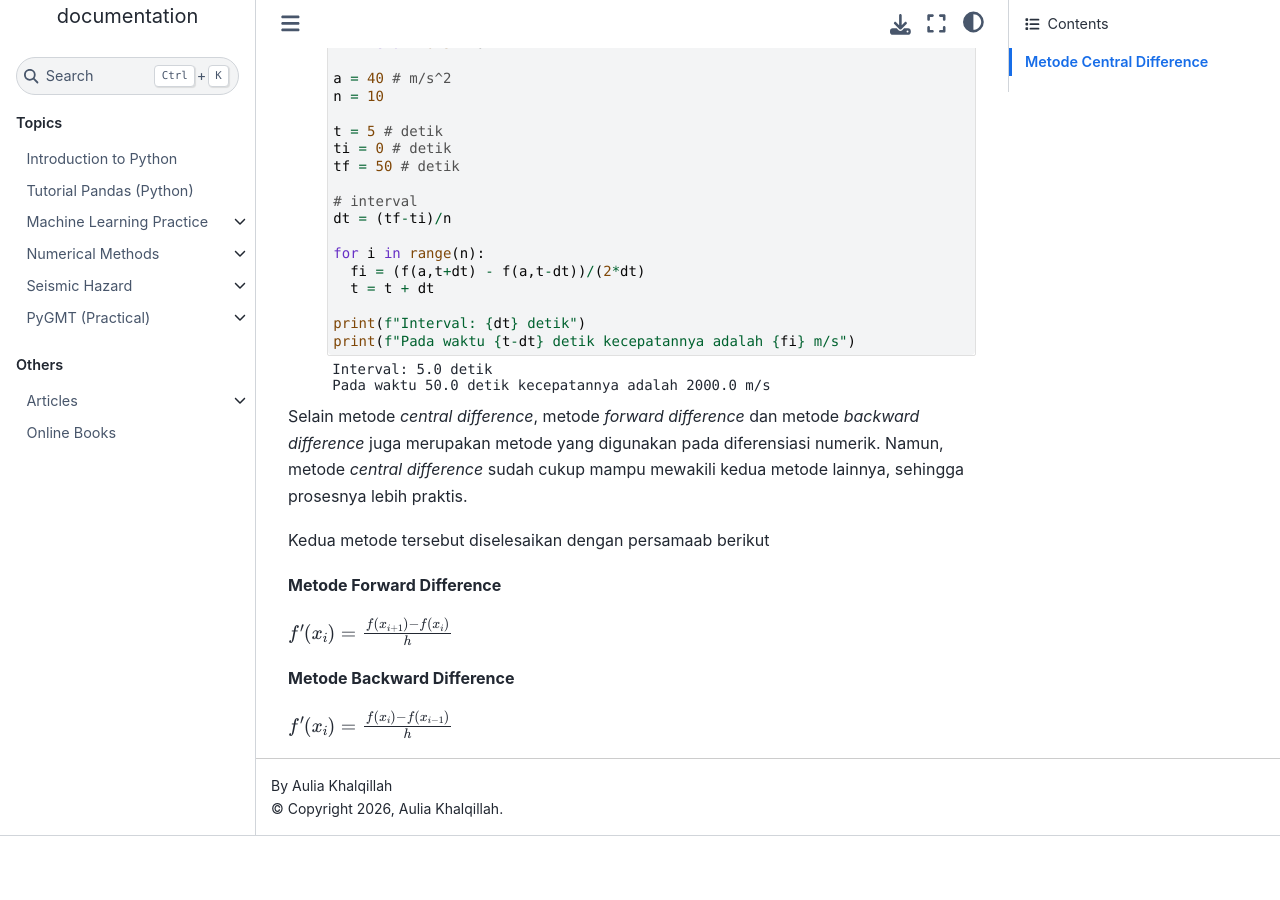
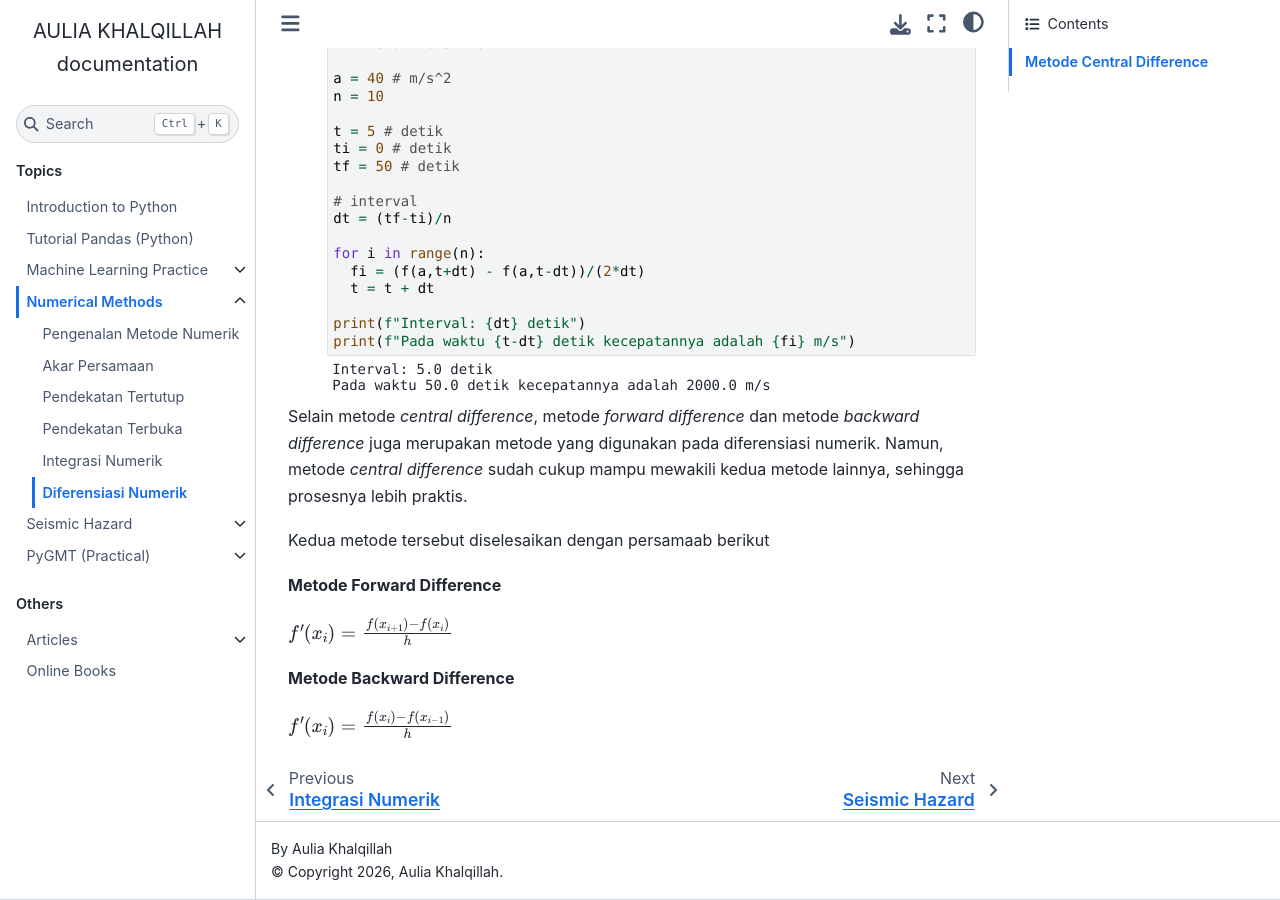
Before and after one commit to auliakhalqillah/akbook, a Sphinx documentation site: the page built from docs/source/06_Diferensiasi_Numerik.ipynb, in a window 1280 px wide and 900 px high, scrolled down 1798 px. Built offline with Sphinx 7.4.7 and the Sphinx Book theme 1.1.4, drawn with Linux system fonts in a browser that asks for light colours; pages that are not in the unit, such as notebooks, are missing from menus; before the commit the page ends 2634 px from its top, so only the background shows below that.

Commit message:
Update Numerical Methods.rst

```diff
--- a/docs/source/Numerical Methods.rst
+++ b/docs/source/Numerical Methods.rst
@@ -12,3 +12,4 @@
   03_Pendekatan_Tertutup
   04_Pendekatan_Terbuka
   05_Integrasi_Numerik
+  06_Diferensiasi_Numerik
```
